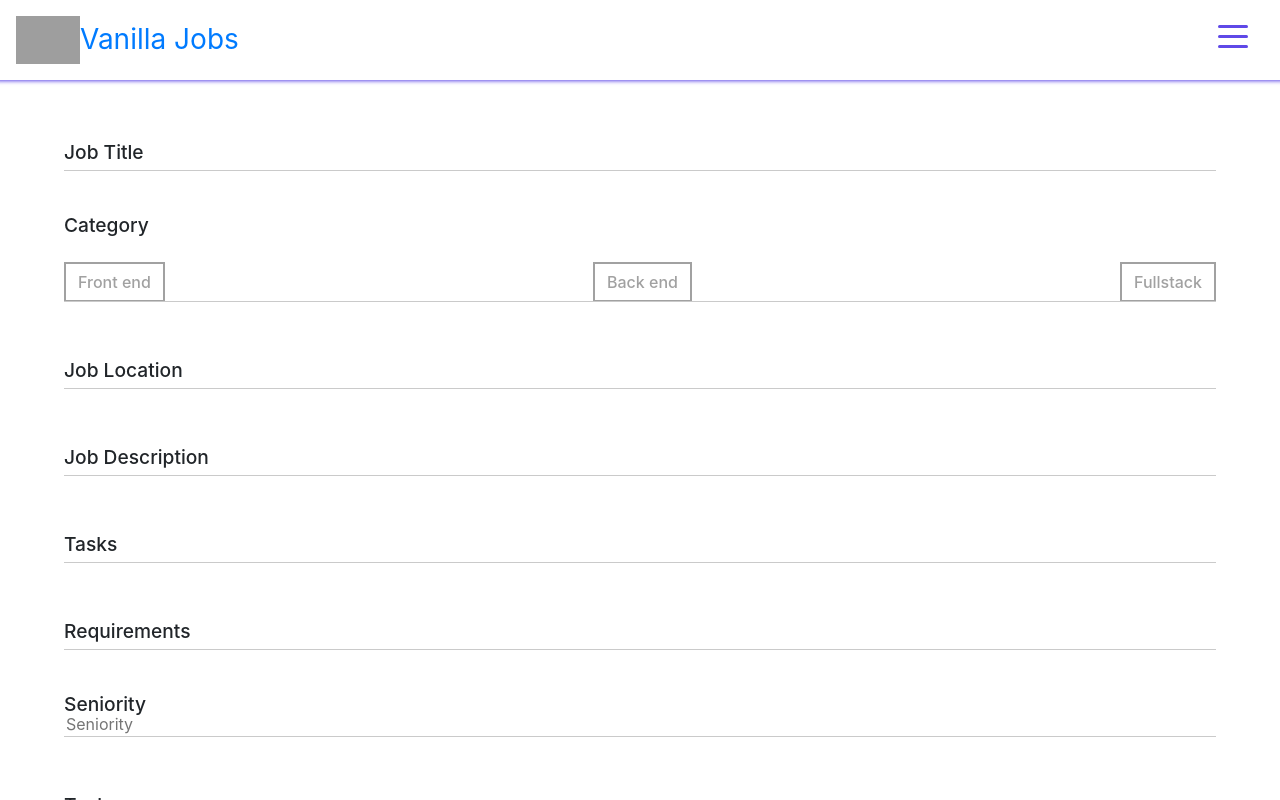
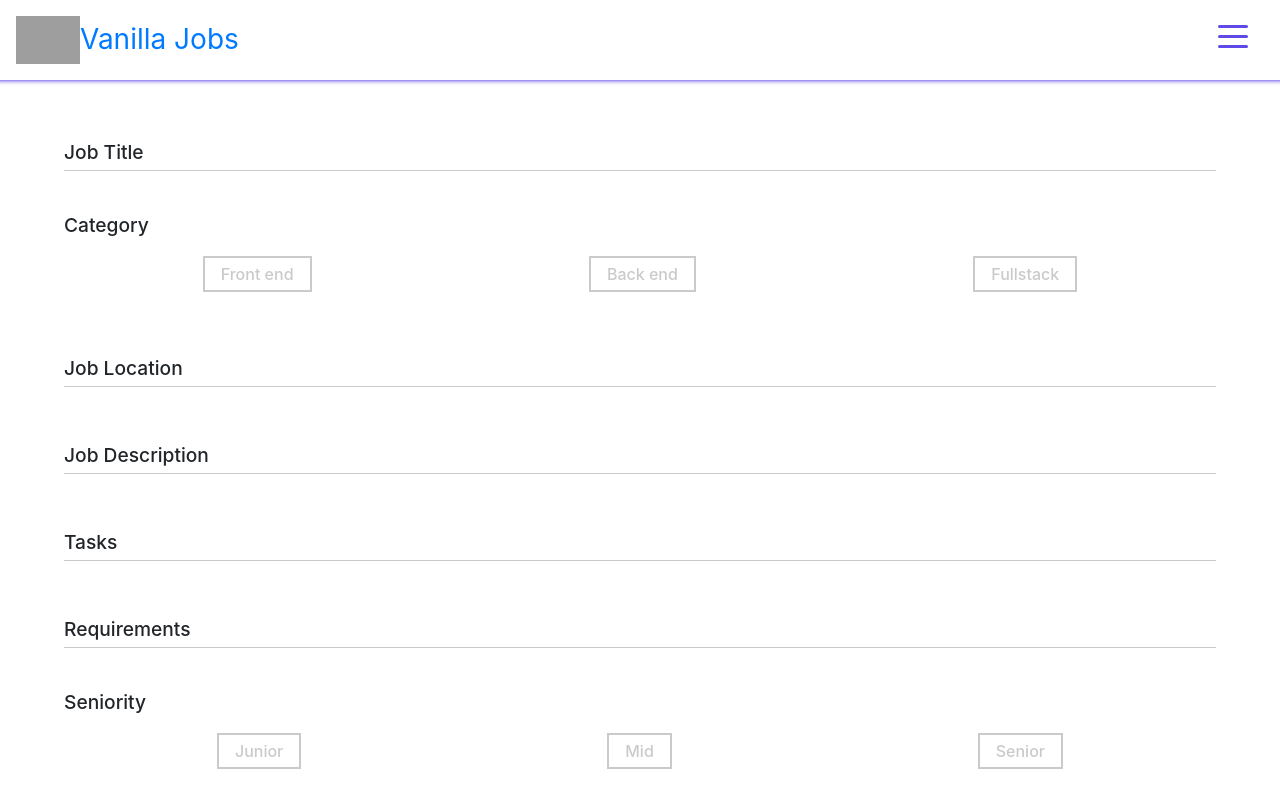
Before and after one commit to filipe-freire/VanillaJobs, a React (Create React App) app in the folder client/: page /jobpost/create in a window 1280 px wide. Built offline with nearby package versions, Linux system fonts and the light colour scheme; no server answers; grey boxes are pictures that could not be loaded.

Commit message:
add styles to radio input types in jobpost creation

```diff
--- a/client/src/Views/JobPosts/CreateView.jsx
+++ b/client/src/Views/JobPosts/CreateView.jsx
@@ -2,7 +2,8 @@ import React, { Component } from 'react';
 
 import { postJob } from './../../services/jobPosts';
 
-import './job-post-form.scss';
+import './styles/job-post-text-inputs.scss';
+import './styles/job-post-radio.scss';
 
 class Creation extends Component {
   constructor() {
@@ -61,10 +62,9 @@ class Creation extends Component {
   };
 
   handleUserSelectInput = e => {
-    const content = e.target.innerHTML;
-    console.log(content);
+    const { name, value } = e.target;
     this.setState({
-      category: content
+      [name]: value
     });
   };
 
@@ -80,42 +80,45 @@ class Creation extends Component {
             onChange={this.handleUserInput}
             required
             autoComplete="off"
+            className="input-text"
           />
-          <label htmlFor="title">
+          <label htmlFor="title" className="label-input-text">
             <span>Job Title</span>
           </label>
         </div>
-        <div className="Select-input">
-          <label htmlFor="category">Category</label>
+        <div className="select-input">
+          <p className="text-left">Category</p>
+          <div className="d-flex justify-content-around">
             <input
-            type=""
-            id="category"
+              type="radio"
+              id="frontend"
               name="category"
-            value={this.state.category}
-            // onChange={this.handleUserSelectInput}
+              value="Front end"
+              onChange={this.handleUserSelectInput}
             />
-          <div className="buttons-group d-flex justify-content-between mt-1">
-            <button
-              type="button"
-              onClick={this.handleUserSelectInput}
-              className="btn"
-            >
+            <label htmlFor="frontend" className="py-1 px-3">
               Front end
-            </button>
-            <button
-              type="button"
-              onClick={this.handleUserSelectInput}
-              className="btn"
-            >
+            </label>
+            <input
+              type="radio"
+              id="backend"
+              name="category"
+              value="Back end"
+              onChange={this.handleUserSelectInput}
+            />
+            <label htmlFor="backend" className="py-1 px-3">
               Back end
-            </button>
-            <button
-              type="button"
-              onClick={this.handleUserSelectInput}
-              className="btn"
-            >
+            </label>
+            <input
+              type="radio"
+              id="fullstack"
+              name="category"
+              value="Fullstack"
+              onChange={this.handleUserSelectInput}
+            />
+            <label htmlFor="fullstack" className="py-1 px-3">
               Fullstack
-            </button>
+            </label>
           </div>
         </div>
         <div>
@@ -127,8 +130,9 @@ class Creation extends Component {
             onChange={this.handleUserInput}
             required
             autoComplete="off"
+            className="input-text"
           />
-          <label htmlFor="location">
+          <label htmlFor="location" className="label-input-text">
             <span> Job Location</span>
           </label>
         </div>
@@ -141,8 +145,9 @@ class Creation extends Component {
             name="description"
             value={this.state.description}
             onChange={this.handleUserInput}
+            className="input-text"
           />
-          <label htmlFor="description">
+          <label htmlFor="description" className="label-input-text">
             <span>Job Description</span>
           </label>
         </div>
@@ -155,8 +160,9 @@ class Creation extends Component {
             onChange={this.handleUserInput}
             required
             autoComplete="off"
+            className="input-text"
           />
-          <label htmlFor="tasks">
+          <label htmlFor="tasks" className="label-input-text">
             <span>Tasks</span>
           </label>
         </div>
@@ -169,21 +175,46 @@ class Creation extends Component {
             onChange={this.handleUserInput}
             required
             autoComplete="off"
+            className="input-text"
           />
-          <label htmlFor="requirements">
+          <label htmlFor="requirements" className="label-input-text">
             <span>Requirements</span>
           </label>
         </div>
-        <div>
-          <label htmlFor="seniority">Seniority</label>
+        <div className="select-input">
+          <p className="text-left">Seniority</p>
+          <div className="d-flex justify-content-around">
             <input
-            type="text"
-            id="seniority"
-            placeholder="Seniority"
+              type="radio"
+              id="junior"
               name="seniority"
-            value={this.state.seniority}
-            onChange={this.handleUserInput}
+              value="Junior"
+              onChange={this.handleUserSelectInput}
             />
+            <label htmlFor="junior" className="py-1 px-3">
+              Junior
+            </label>
+            <input
+              type="radio"
+              id="Mid"
+              name="seniority"
+              value="Mid"
+              onChange={this.handleUserSelectInput}
+            />
+            <label htmlFor="Mid" className="py-1 px-3">
+              Mid
+            </label>
+            <input
+              type="radio"
+              id="Senior"
+              name="seniority"
+              value="Senior"
+              onChange={this.handleUserSelectInput}
+            />
+            <label htmlFor="Senior" className="py-1 px-3">
+              Senior
+            </label>
+          </div>
         </div>
         <div>
           <input
@@ -194,8 +225,9 @@ class Creation extends Component {
             onChange={this.handleUserInput}
             required
             autoComplete="off"
+            className="input-text"
           />
-          <label htmlFor="tech">
+          <label htmlFor="tech" className="label-input-text">
             <span>Tech</span>
           </label>
         </div>
--- /dev/null
+++ b/client/src/Views/JobPosts/styles/job-post-radio.scss
@@ -0,0 +1,22 @@
+$input-border-blank: 2px solid #cacaca;
+$color-blank: #cacaca;
+form {
+  > .select-input {
+    input[type='radio'] {
+      display: none;
+    }
+
+    p {
+      font-size: 1.2rem;
+      font-weight: 500;
+    }
+
+    div {
+      label {
+        border: $input-border-blank;
+        color: $color-blank;
+        font-weight: 500;
+      }
+    }
+  }
+}
--- a/client/src/Views/JobPosts/job-post-form.scss
+++ b/client/src/Views/JobPosts/styles/job-post-text-inputs.scss
@@ -15,7 +15,7 @@ form {
     margin: 1.25rem 0;
     width: 100%;
 
-    label {
+    .label-input-text {
       position: absolute;
       bottom: 0;
       width: 100%;
@@ -36,7 +36,7 @@ form {
       }
     }
 
-    label::after {
+    .label-input-text::after {
       content: '';
       position: absolute;
       height: 100%;
@@ -49,7 +49,7 @@ form {
       overflow: hidden;
     }
 
-    input {
+    .input-text {
       width: 100%;
       height: 100%;
       padding-top: 1.5rem;
@@ -58,13 +58,13 @@ form {
       padding-bottom: 3px;
     }
 
-    input:focus + label > span,
-    input:valid + label > span {
+    .input-text:focus + .label-input-text > span,
+    .input-text:valid + .label-input-text > span {
       transform: translateY(-90%);
     }
 
-    input:focus + label::after,
-    input:valid + label::after {
+    .input-text:focus + .label-input-text::after,
+    .input-text:valid + .label-input-text::after {
       transform: translateX(0%);
     }
 
```
Lines whose indentation alone changed are shown as unchanged.
